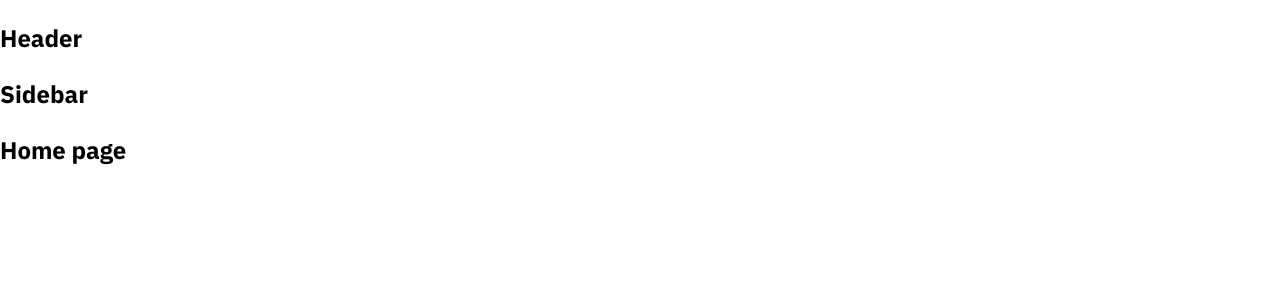
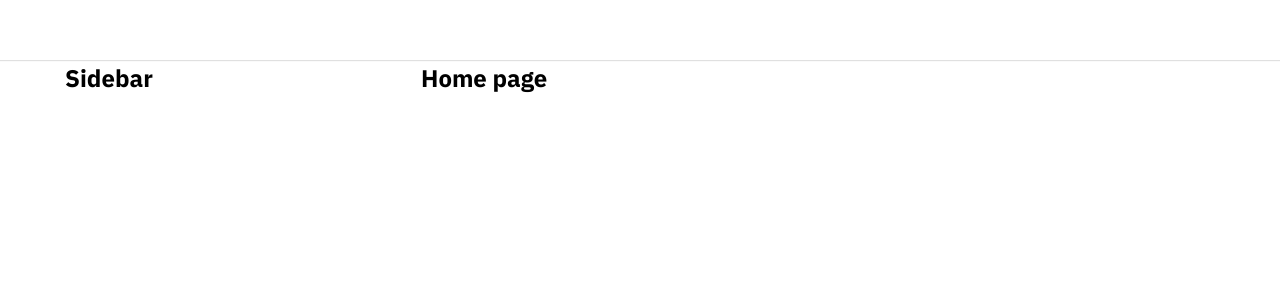
Before and after one commit to PhamVanPhuc2k2/tiktok-ui, a React (Create React App) app: page / in a window 1280 px wide. Shown: the top 300 px of the page. Built offline with nearby package versions, Linux system fonts and the light colour scheme.

Commit message:
Dựng khung layout mặc định

```diff
--- a/package.json
+++ b/package.json
@@ -7,6 +7,7 @@
     "@testing-library/jest-dom": "^6.6.3",
     "@testing-library/react": "^16.2.0",
     "@testing-library/user-event": "^13.5.0",
+    "classnames": "^2.5.1",
     "normalize.css": "^8.0.1",
     "react": "^19.0.0",
     "react-dom": "^19.0.0",
--- a/src/components/GlobalStyles/GlobalStyles.scss
+++ b/src/components/GlobalStyles/GlobalStyles.scss
@@ -3,9 +3,15 @@
 
 :root {
     --primary: #fe2c55;
+
+    //default layout
+    --default-layout-header-height: 60px;
+    --default-layout-width: 1150px;
 }
 
 * {
+    margin: 0;
+    padding: 0;
     box-sizing: border-box;
 }
 
--- /dev/null
+++ b/src/components/Layout/DefaultLayout/DefaultLayout.module.scss
@@ -0,0 +1,13 @@
+.wrapper {
+    display: flex;
+    flex-direction: column;
+    align-items: center;
+}
+.container {
+    width: var(--default-layout-width);
+    display: flex;
+}
+
+.content {
+    flex: 1;
+}
--- /dev/null
+++ b/src/components/Layout/DefaultLayout/Sidebar/Sidebar.module.scss
@@ -0,0 +1,3 @@
+.wrapper {
+    width: 356px;
+}
--- a/src/components/Layout/DefaultLayout/Sidebar/index.js
+++ b/src/components/Layout/DefaultLayout/Sidebar/index.js
@@ -1,5 +1,14 @@
+import classNames from 'classnames/bind';
+import styles from './Sidebar.module.scss';
+
+const cx = classNames.bind(styles);
+
 function Sidebar() {
-    return <h2>Sidebar</h2>;
+    return (
+        <aside className={cx('wrapper')}>
+            <h2>Sidebar</h2>
+        </aside>
+    );
 }
 
 export default Sidebar;
--- a/src/components/Layout/DefaultLayout/index.js
+++ b/src/components/Layout/DefaultLayout/index.js
@@ -1,13 +1,17 @@
+import classNames from 'classnames/bind';
+import styles from './DefaultLayout.module.scss';
 import Header from '~/components/Layout/components/Header';
 import Sidebar from './Sidebar';
 
+const cx = classNames.bind(styles);
+
 function DefaultLayout({ children }) {
     return (
-        <div>
+        <div className={cx('wrapper')}>
             <Header />
-            <div className="container">
+            <div className={cx('container')}>
                 <Sidebar />
-                <div className="content">{children}</div>
+                <div className={cx('content')}>{children}</div>
             </div>
         </div>
     );
--- a/src/components/Layout/HeaderOnly/index.js
+++ b/src/components/Layout/HeaderOnly/index.js
@@ -1,6 +1,6 @@
 import Header from '~/components/Layout/components/Header';
 
-function DefaultLayout({ children }) {
+function HeaderOnly({ children }) {
     return (
         <div>
             <Header />
@@ -11,4 +11,4 @@
     );
 }
 
-export default DefaultLayout;
+export default HeaderOnly;
--- /dev/null
+++ b/src/components/Layout/components/Header/Header.module.scss
@@ -0,0 +1,12 @@
+.wrapper {
+    width: 100%;
+    height: var(--default-layout-header-height, 60px);
+    box-shadow: 0px 1px 1px rgb(0 0 0 / 12%);
+    display: flex;
+    justify-content: center;
+}
+
+.inner {
+    height: 100%;
+    width: var(--default-layout-width);
+}
--- a/src/components/Layout/components/Header/index.js
+++ b/src/components/Layout/components/Header/index.js
@@ -1,5 +1,14 @@
+import classNames from 'classnames/bind';
+import styles from './Header.module.scss';
+
+const cx = classNames.bind(styles);
+
 function Header() {
-    return <h2>Header</h2>;
+    return (
+        <header className={cx('wrapper')}>
+            <div className={cx('inner')}></div>
+        </header>
+    );
 }
 
 export default Header;
```
Also changed, not shown: 1 other file (tests, documents, lock files or other folders).
